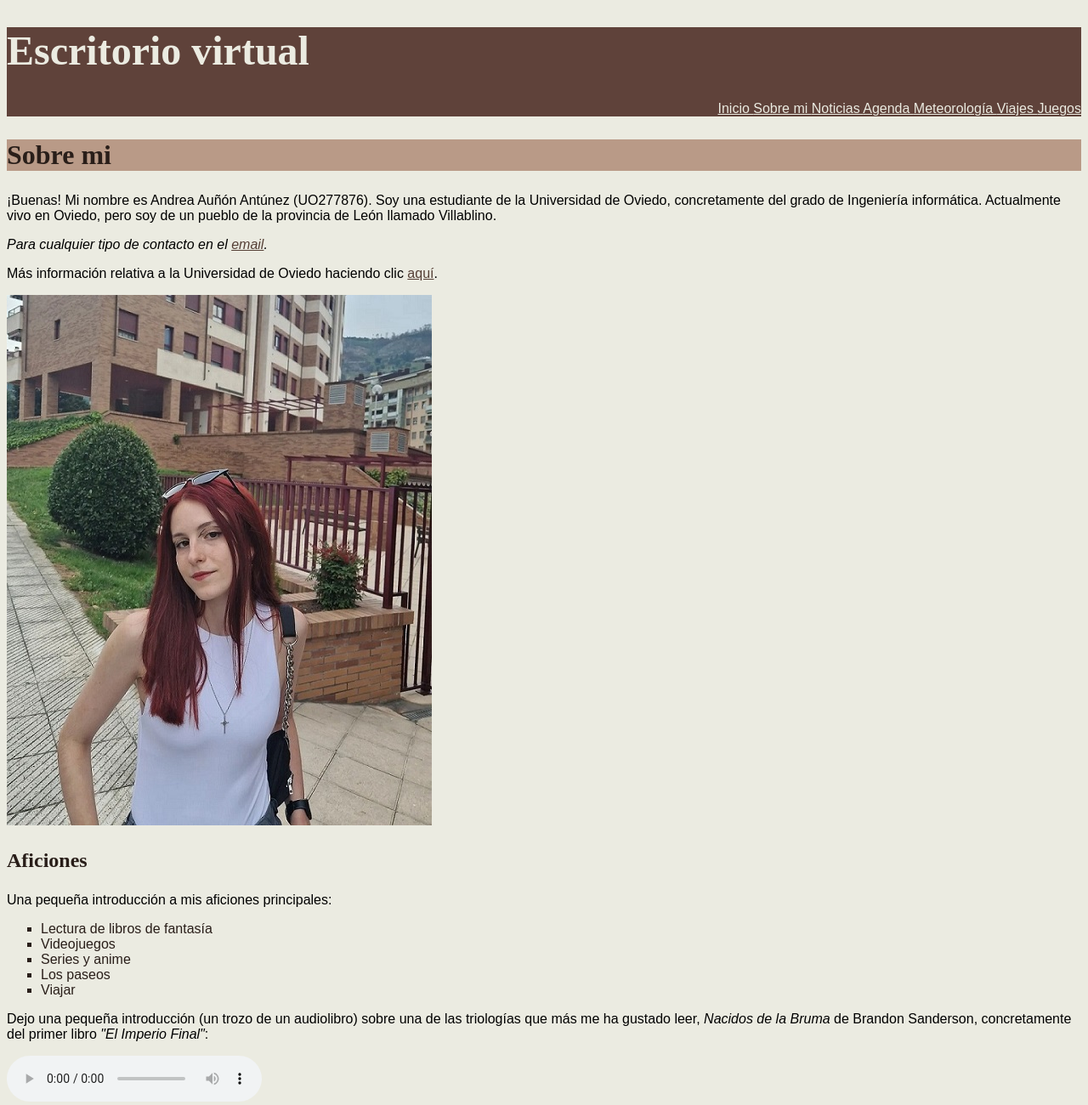
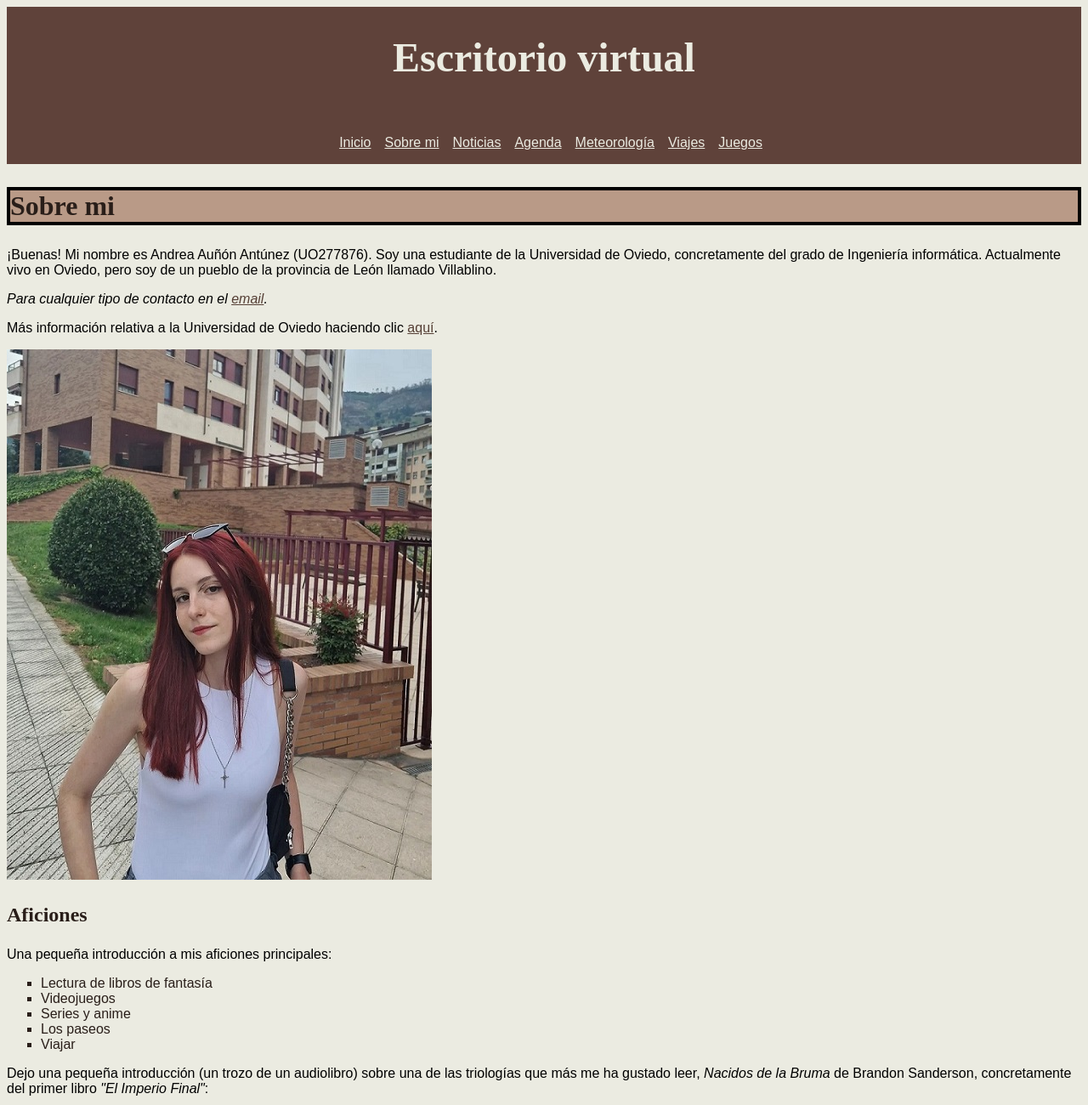
Before and after one commit to UO277876/SEW_2023, a plain HTML site: page HTML/html_v3/sobremi.html in a window 1280 px wide. Shown: the top 1300 px of the page at 85% size. Drawn offline with Linux system fonts and the light colour scheme.

Commit message:
termianda practica 3

```diff
--- a/HTML/html_v3/estilo/estilo.css
+++ b/HTML/html_v3/estilo/estilo.css
@@ -12,6 +12,7 @@ Coffe (links): #553f35
 body{
     font-family: Arial, Verdana, sans-serif;
     background-color:#ebebe1;
+    color: #000000;
 }
 
 /* Especifidad: 001 */
@@ -25,6 +26,7 @@ header  {
 h1 {
     font-family: "Times New Roman", Georgia, Serif;
     font-size: 3.0em;
+    text-align: center;
 }
 
 /*Especificidad: 001*/
@@ -33,6 +35,7 @@ h2 {
     font-size: 2.0em;
     background-color:#b99a87;
     color: #291E19;
+    border: 0.15em solid black;
 }
 
 /* Hereda el color del fondo de su elemento padre, body */
@@ -55,24 +58,28 @@ nav > a {
     color: #ebebe1;
 }
 
+/* Hereda el color del fondo de su elemento padre, body */
 /* Especifidad: 012 */
 p > a:link {
     color: #553f35;
 }
 
 /* ------------- LISTAS ------------- */
+/* Hereda el color del fondo de su elemento padre, body */
 /* Especifidad: 001 */
 ul {
     list-style-type: square;
     color: #291E19;
 }
 
+/* Hereda el color del fondo de su elemento padre, body */
 /* Especifidad: 001 */
 ol {
     list-style-type: upper-roman;
     color: #5F423A
 }
 
+/* Hereda el color del fondo de su elemento padre, body */
 /* Especifidad: 003 */
 ol > li > ul {
     list-style-type: disc;
@@ -80,12 +87,14 @@ ol > li > ul {
     font-family: "Times New Roman", Georgia, Serif;
 }
 
+/* Hereda el color del fondo de su elemento padre, body */
 /* Tercer elemento de la lista no ordenada */
 /* Especifidad: 012 */
 ol > li:nth-child(4n-1){
     color: #700f03;
 }
 
+/* Hereda el color del fondo de su elemento padre, body */
 /* Especifidad: 001 */
 dt {
     color: #5F423A;
@@ -119,3 +128,22 @@ th  {
     background-color:#ebebe1;
     color: #5F423A;
 }
+
+/* ------------- ELEMENTOS MULTIMEDIA ------------- */
+/*Especificidad: 001*/
+img {
+    max-width: 100%;
+    height: auto;
+}
+
+/*Especificidad: 001*/
+video {
+    max-width: 100%;
+    height: auto;
+}
+
+/* Especificidad: 001*/
+audio{
+    max-width: 100%;
+    height: auto;
+}
--- /dev/null
+++ b/HTML/html_v3/estilo/layout.css
@@ -0,0 +1,23 @@
+/* Andrea Auñón Antúnez UO277876 */
+
+/* ------------- HEADER ------------- */
+/* Especifidad: 001 */
+header {
+    display: flex;
+    align-items: center;
+    flex-direction: column;
+}
+
+/*Especificidad: 001*/
+nav {
+    display: flex;
+    justify-content: space-around;
+    margin: 1.0em;
+    flex-wrap: wrap;
+}
+
+/*Especificidad: 002*/
+nav > a {
+    margin-left: 1.0em;
+    margin-top: 1.0em;
+}
--- a/HTML/html_v3/sobremi.html
+++ b/HTML/html_v3/sobremi.html
@@ -12,8 +12,10 @@
     <!-- Para la adaptibilidad -->
     <meta name ="viewport" content ="width=device-width, initial-scale=1.0" />
 
-    <!-- Links -->
+    <!-- Hojas de estilo -->
     <link rel="stylesheet" type="text/css" href="estilo/estilo.css" />
+    <link rel="stylesheet" type="text/css" href="estilo/layout.css" />
+
     <!-- Icono para las pestañas del navegador -->
     <link rel="icon" href="multimedia/imagenes/favicon_48.ico" />
 </head>
@@ -25,13 +27,13 @@
 
         <!-- Barra de navegación hacia todos los documentos del sitio web -->
         <nav>
-            <a accesskey="c" tabindex="1" href="index.html"> Inicio </a>
-            <a accesskey="r" tabindex="2" href="sobremi.html"> Sobre mi </a>
-            <a accesskey="n" tabindex="3" href="noticias.html"> Noticias </a>
-            <a accesskey="g" tabindex="4" href="agenda.html"> Agenda </a>
-            <a accesskey="l" tabindex="5" href="meteorologia.html"> Meteorología </a>
-            <a accesskey="j" tabindex="6" href="viajes.html"> Viajes </a>
-            <a accesskey="o" tabindex="7" href="juegos.html"> Juegos </a>
+            <a accesskey="c" tabindex="1" href="index.html">Inicio</a>
+            <a accesskey="r" tabindex="2" href="sobremi.html">Sobre mi</a>
+            <a accesskey="n" tabindex="3" href="noticias.html">Noticias</a>
+            <a accesskey="g" tabindex="4" href="agenda.html">Agenda</a>
+            <a accesskey="l" tabindex="5" href="meteorologia.html">Meteorología</a>
+            <a accesskey="j" tabindex="6" href="viajes.html">Viajes</a>
+            <a accesskey="o" tabindex="7" href="juegos.html">Juegos</a>
         </nav>
     </header>
 
```
Also changed, not shown: HTML/html_v3/agenda.html (+10 -9 lines), HTML/html_v3/index.html (+10 -8 lines), HTML/html_v3/juegos.html (+10 -8 lines), HTML/html_v3/meteorologia.html (+10 -8 lines), HTML/html_v3/noticias.html (+12 -7 lines), HTML/html_v3/viajes.html (+10 -8 lines).
